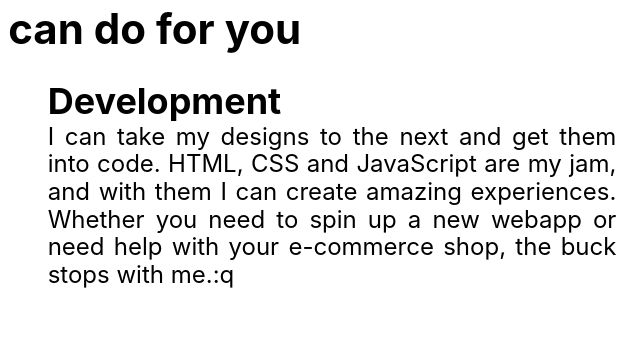
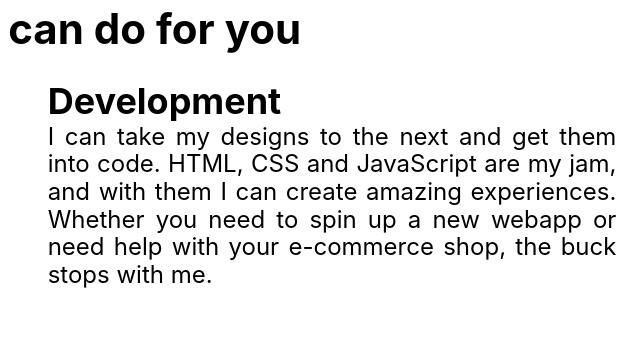
Before and after one commit to boldlybryan/brykng-static, a website: page index.html in a window 1280 px wide. Shown: the part 880-1218 px from the top of the page, 624-1264 px from the left. Drawn offline with Linux system fonts and the light colour scheme.

Commit message:
Removing typo

```diff
--- a/index.html
+++ b/index.html
@@ -38,7 +38,7 @@
     </article>
     <article class="mb2 left-sm one-half-sm pl2-sm pl4-lg">
       <h3>Development</h3>
-      <p class="text-justify">I can take my designs to the next and get them into code. HTML, CSS and JavaScript are my jam, and with them I can create amazing experiences. Whether you need to spin up a new webapp or need help with your e-commerce shop, the buck stops with me.:q
+      <p class="text-justify">I can take my designs to the next and get them into code. HTML, CSS and JavaScript are my jam, and with them I can create amazing experiences. Whether you need to spin up a new webapp or need help with your e-commerce shop, the buck stops with me.
 </p>
     </article>
   </section>
```
